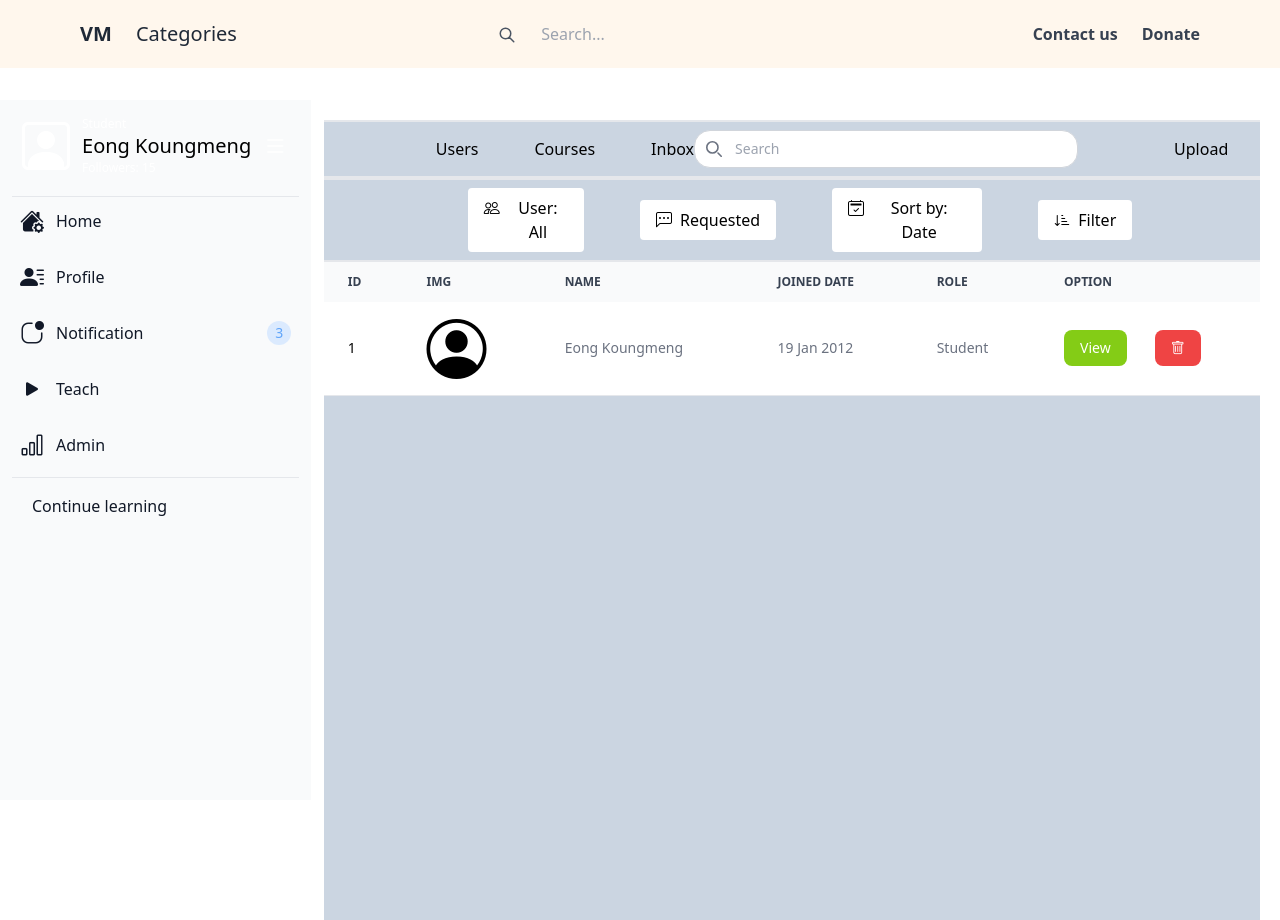
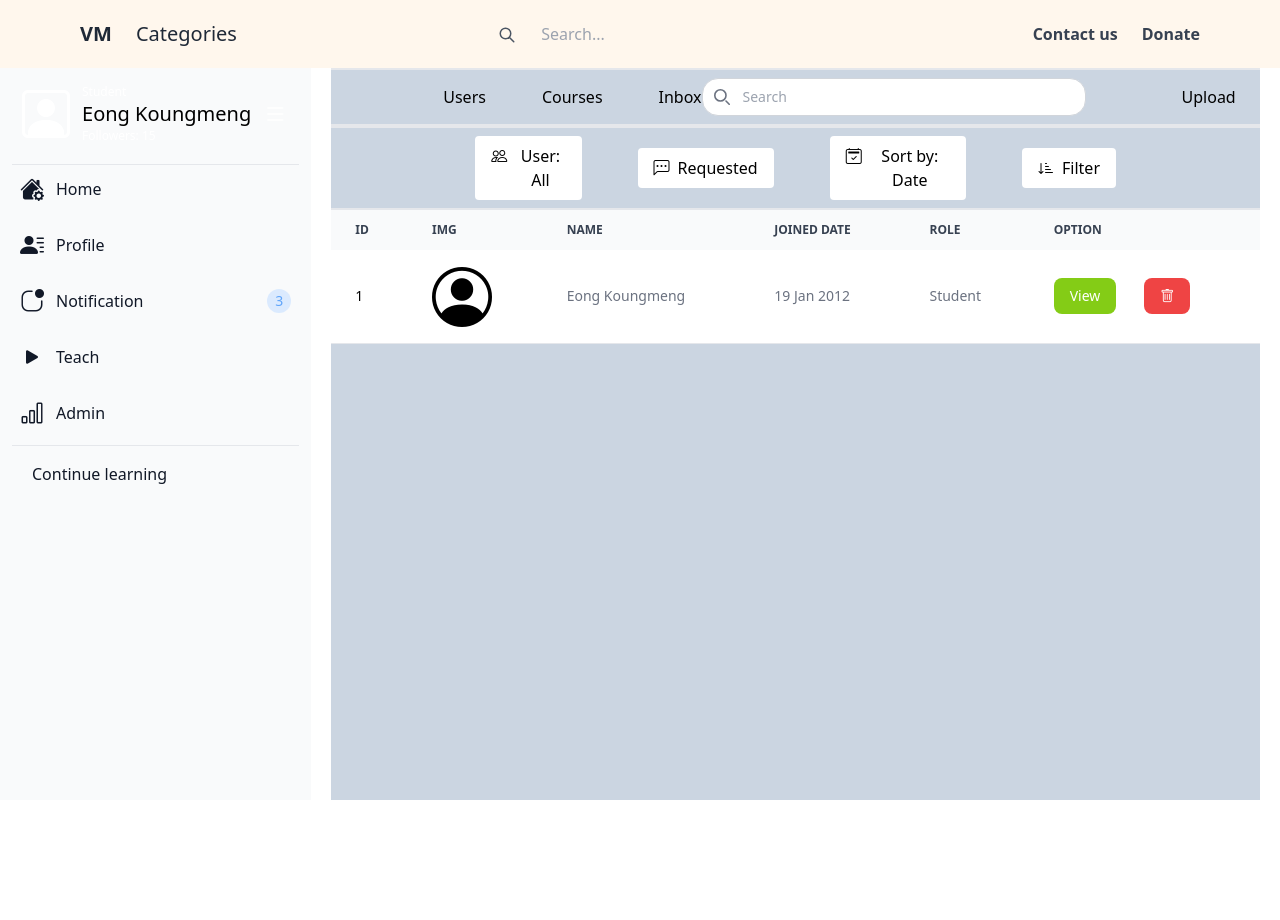
Before and after one commit to SoyVitou2019/Online-Learning-Platform, a React (Vite) app: page /admin in a window 1280 px wide. After the commit the page ends 800 px from the top, so only its background shows below. Built offline with nearby package versions, Linux system fonts and the light colour scheme.

Commit message:
change ui and fix button

```diff
--- a/src/components/HomePage/NavBar.jsx
+++ b/src/components/HomePage/NavBar.jsx
@@ -2,7 +2,7 @@ import { Link } from "react-router-dom";
 
 export const NavBar = () => {
   return (
-        <nav className="flex justify-between px-20 py-5 items-center bg-orange-50">
+    <nav className="flex justify-between px-20 py-5 items-center bg-orange-50 ">
       <ul className="flex items-center space-x-6">
         <Link to="/" className="text-xl text-gray-800 font-bold">
           VM
--- a/src/components/HomePage/SideBar.jsx
+++ b/src/components/HomePage/SideBar.jsx
@@ -9,14 +9,13 @@ export default function SideBar() {
   };
 
   return (
-        <div>
+    <div className="flex flex-1 ">
       <aside
         id="logo-sidebar"
-                className={`top-0 left-0 w-full z-40 h-screen transition-transform ${isSidebarOpen ? "hidden" : "block"
-                    } `}
+        className={`  ${isSidebarOpen ? "hidden" : "block"} `}
         aria-label="Sidebar"
       >
-                <div className="h-full  px-3 py-4 overflow-y-auto bg-gray-50 dark:bg-gray-700">
+        <div className="h-full  px-3 py-4 bg-gray-50 dark:bg-gray-700">
           <div className="flex justify-start items-center ps-2.5 mb-5">
             <Link to="/profile">
               <i
@@ -108,7 +107,8 @@ export default function SideBar() {
 
       <aside
         id="logo-sidebar"
-                className={`top-0 left-0 z-40 w-full h-full transition-transform ${isSidebarOpen ? "block" : "hidden"
+        className={`top-0 left-0 z-40 w-full h-full overflow-hidden transition-transform ${
+          isSidebarOpen ? "block" : "hidden"
         } `}
         aria-label="Sidebar"
       >
--- a/src/components/LayoutHome.jsx
+++ b/src/components/LayoutHome.jsx
@@ -9,8 +9,9 @@ const LayoutHome = ({ children }) => {
       </div>
 
       <div className="flex justify-start">
-        <SideBar />
-
+        <div className="sticky">
+          <SideBar />
+        </div>
         <div className="mx-5 w-full">{children}</div>
       </div>
     </>
--- a/src/layouts/HomeLayout.jsx
+++ b/src/layouts/HomeLayout.jsx
@@ -1,25 +1,16 @@
 import { NavBar } from "../components/HomePage/NavBar";
 import SideBar from "../components/HomePage/SideBar";
 
-export const HomeLayout = ({
-    children
-}) => {
+export const HomeLayout = ({ children }) => {
   return (
     <>
+      <div className="flex flex-col h-screen">
+        <NavBar />
 
-            <div className="">
-                <div className="mb-3 sticky top-0 z-10 h-25">
-                    <NavBar />
-                </div>
-                <div className="flex flex-1 overflow-hidden ">
-                    <div className="fixed inset-y-0 overflow-x-hidden overflow-y-auto hidden sm:block top-[100px] z-10">
+        <div className="flex items-stretch overflow-hidden">
+          <SideBar />
 
-                        <SideBar />
-                    </div>
-
-                    <div className="mx-5 overflow-y-scroll mt-10 -z-1 flex justify-center w-full pl-80">
-                        {children}
-                    </div>
+          <div className="px-5 w-full overflow-y-auto">{children}</div>
         </div>
       </div>
     </>
```
Also changed, not shown: src/routes/private.jsx (+3 -7 lines). Lines whose indentation alone changed are shown as unchanged.
